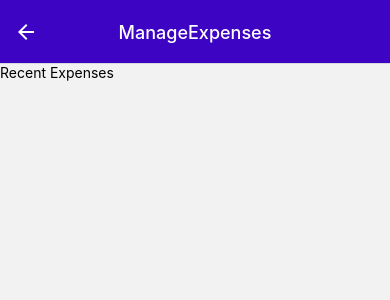
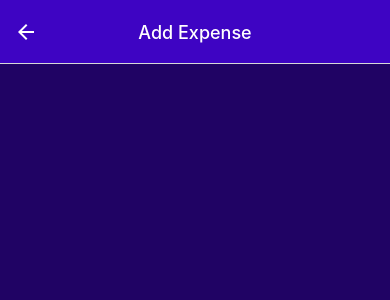
Before and after one commit to Juciano-Farias/RN-Expense-Tracker, a React Native app: screen /ManageExpenses in a window 390 px wide. Shown: the top 300 px of the page. Built offline with nearby package versions, Linux system fonts and the light colour scheme.

Commit message:
feat: styling the manage page

```diff
--- a/screen/ManageExpenses.js
+++ b/screen/ManageExpenses.js
@@ -1,9 +1,52 @@
-import { Text } from "react-native"
+import { useLayoutEffect } from "react";
+import { StyleSheet, View } from "react-native";
 
-const ManageExpenses = () => {
+import IconButton from "../components/UI/IconsButton";
+import { GlobalStyles } from "../constants/styles";
+
+const ManageExpenses = ({ route, navigation }) => {
+  const editedExpenseId = route.params?.expenseId;
+  const isEditing = !!editedExpenseId;
+
+  useLayoutEffect(() => {
+    navigation.setOptions({
+      title: isEditing ? "Edit Expense" : "Add Expense",
+    });
+  }, [navigation, isEditing]);
+
+  function deleteExpenseHandler() {
+
+  }
+
   return (
-    <Text>Recent Expenses</Text>
-  )
-}
+    <View style={styles.container}>
+      {isEditing && (
+        <View style={styles.deleteContainer}>
+          <IconButton
+            icon="trash"
+            size={36}
+            color={GlobalStyles.colors.error500}
+            onPress={deleteExpenseHandler}
+          />
+        </View>
+      )}
+    </View>
+  );
+};
 
-export default ManageExpenses
+export default ManageExpenses;
+
+const styles = StyleSheet.create({
+  container: {
+    flex: 1,
+    padding: 24,
+    backgroundColor: GlobalStyles.colors.primary800,
+  },
+  deleteContainer: {
+    marginTop: 16,
+    padding: 8,
+    borderTopWidth: 2,
+    borderTopColor: GlobalStyles.colors.primary200,
+    alignItems: 'center',
+  },
+})
```
